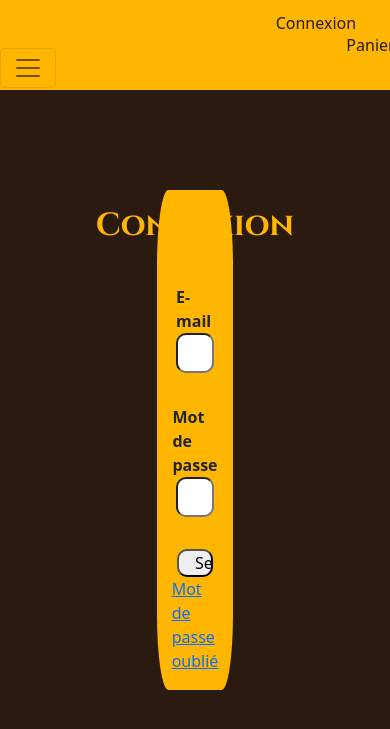
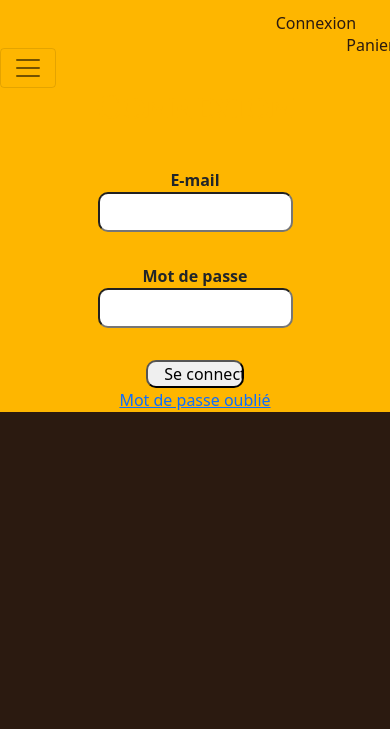
Before and after one commit to Pitouil/Projet-fmf, a PHP site: page /login.html in a window 390 px wide. Shown: the top 729 px of the page. Run offline with PHP 8.4, Linux system fonts and the light colour scheme.

Commit message:
responsive login presque fait

```diff
--- a/assets/css/style.css
+++ b/assets/css/style.css
@@ -524,4 +524,19 @@ afin d'avoir toutes les propriétés générales liées au bg dans la meme propr
   section{
     margin: 0;
   }
+  .container-login{
+    margin: 0px;
+  }
+  .login {
+    background-color: #feb600;
+    height: 100%;
+    width: 100%;
+    display: flex;
+    flex-direction: column;
+    justify-content: center;
+    align-items: center;
+    gap: 2rem;
+    border-radius: 0%;
+  }
+
 }
```
